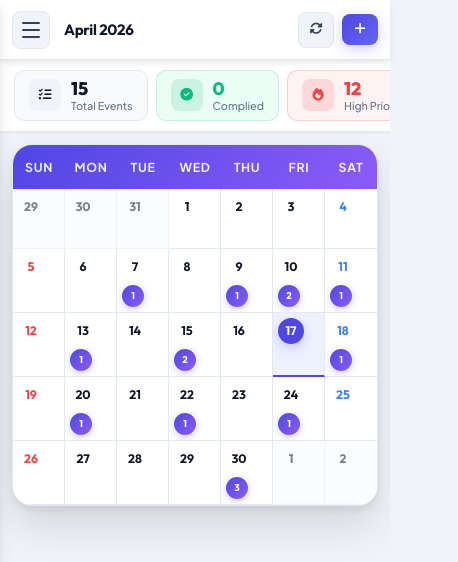
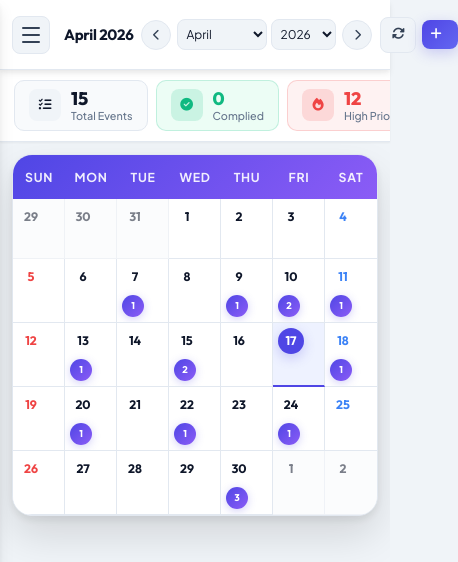
Before and after one commit to SlciAdmin/Compliance-Calender, a plain HTML site: page index.html in a window 390 px wide. Shown: the whole page, 458 px wide, since content can reach past the window. Drawn offline with Linux system fonts and the light colour scheme.

Commit message:
solve the error

```diff
--- a/styles.css
+++ b/styles.css
@@ -1855,69 +1855,102 @@ textarea.text-input {
 /* ═══════════════════════════════
    RESPONSIVE — MOBILE
 ═══════════════════════════════ */
+/* ═══════════════════════════════
+RESPONSIVE — MOBILE (FIXED)
+═══════════════════════════════ */
 @media (max-width: 768px) {
     :root {
         --sidebar-w: 260px;
-    --topbar-h: 60px;
+        --topbar-h: 70px; /* Thoda height badha di taaki dropdown fit ho jaye */
     }
 
     .sidebar {
         transform: translateX(-100%);
     }
-
     .sidebar.open {
         transform: translateX(0);
         box-shadow: var(--shadow-xl);
     }
-
     .main-wrapper { margin-left: 0; }
 
-  /* Hide center nav on mobile */
-  .topbar-center { display: none; }
-
-  /* Show only icons for buttons */
+    /* --- YAHAN BADLAV HAI --- */
+
+    /* 1. Dropdowns aur Nav Buttons ko chupana band karo */
+    .topbar-center {
+        display: flex;
+        gap: 6px;
+        flex: 1;
+        justify-content: center;
+    }
+
+    /* 2. Dropdowns ko chhota aur mobile-friendly banao */
+    .month-year-picker {
+        display: flex;
+        gap: 4px;
+    }
+    .select-input {
+        padding: 6px 4px; /* Padding kam ki */
+        font-size: 0.8rem; /* Font chhota kiya */
+        max-width: 90px; /* Zyada jagah na le */
+        min-width: 65px;
+    }
+
+    /* Nav buttons (Left/Right arrows) chhote karo */
+    .nav-btn {
+        width: 30px;
+        height: 30px;
+        font-size: 0.75rem;
+    }
+
+    /* 3. Right side buttons (Search hide, Add Event small) */
+    .topbar-right {
+        gap: 6px;
+    }
+
+    /* Search box mobile par hata do taaki jagah bache */
+    .search-box { display: none; }
+
+    /* 4. Logo/Breadcrumb area manage karo */
+    .topbar-left {
+        min-width: auto;
+        flex: 0 0 auto;
+    }
+    .breadcrumb {
+        font-size: 0.95rem;
+    }
+
+    /* Buttons icons only */
     .btn span { display: none; }
-  .btn i { margin: 0; }
-  .btn { min-width: 36px; padding: 9px 9px; justify-content: center; }
-  .btn.btn-sm span { display: none; }
-
-  /* Search hidden on mobile */
-  .search-box { display: none; }
-
-  /* Stats strip — scrollable on mobile */
+    .btn { min-width: 36px; padding: 8px; }
+
+    /* --- FIX END --- */
+
     .stats-strip {
         overflow-x: auto;
         flex-wrap: nowrap;
         gap: 8px;
         padding: 10px 14px;
     }
-
     .stat-chip { flex-shrink: 0; }
     .status-indicator { display: none; }
 
     /* Calendar cells — compact */
     .cal-day { min-height: 80px; padding: 5px; }
-  .event-chip { display: none; }
+    .event-chip { display: none; } /* Events chip hide, dots show */
     .event-count-dot { display: flex !important; }
     .day-num { width: 26px; height: 26px; font-size: 0.82rem; }
 
-  /* Content padding */
     .content-area { padding: 12px; }
 
-  /* Modals */
     .modal { border-radius: var(--radius); margin: 0; }
     .modal-body { padding: 16px; }
     .modal-header { padding: 16px; }
     .modal-footer { padding: 12px 16px; }
 
-  /* Form grid */
     .form-grid { grid-template-columns: 1fr; }
-
-  /* Grids */
     .yearly-grid { grid-template-columns: 1fr; }
     .categories-grid { grid-template-columns: 1fr; }
 
-  /* Upcoming items */
     .upcoming-item { padding: 10px 12px; gap: 10px; }
     .upcoming-title { font-size: 0.85rem; }
 }
```
Lines whose indentation alone changed are shown as unchanged.
